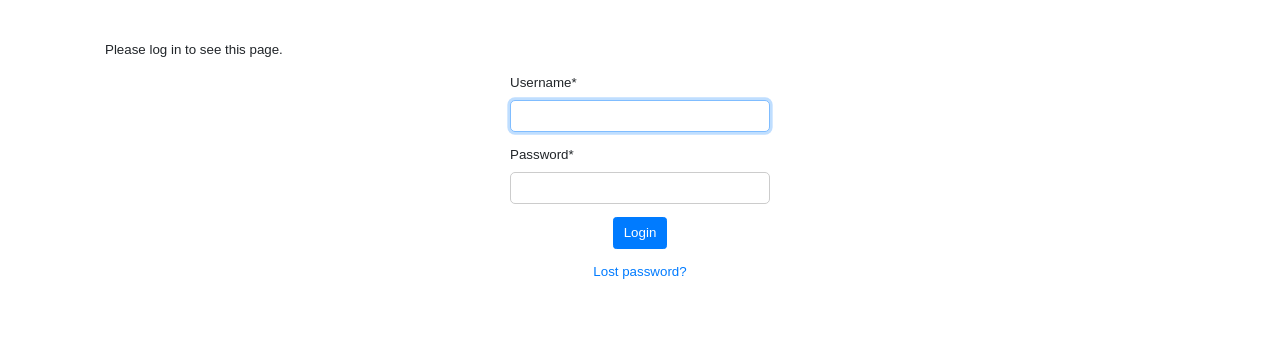
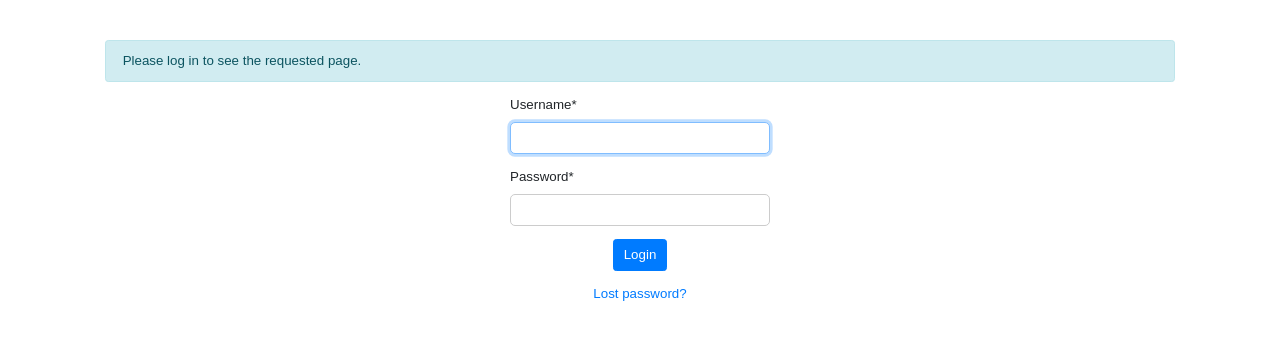
Before and after one commit to motlib/dbloc, a Django app: page /accounts/login/?next=/plan/1/select_tp/1 in a window 1280 px wide. Shown: the part 47-387 px from the top of the page. Run offline with Django 3.2, Linux system fonts and the light colour scheme; some libraries are stand-ins or nearby versions.

Commit message:
Use bootstrap alerts for login related messages

```diff
--- a/loc/templates/registration/login.html
+++ b/loc/templates/registration/login.html
@@ -9,10 +9,12 @@
 
 {% if next %}
 {% if user.is_authenticated %}
-<p>Your account doesn't have access to this page. To proceed,
-  please login with an account that has access.</p>
+<p class="alert alert-danger">
+  Your account doesn't have access to this page. To proceed, please login with
+  an account that has access.
+</p>
 {% else %}
-<p>Please log in to see this page.</p>
+<p class="alert alert-info">Please log in to see the requested page.</p>
 {% endif %}
 {% endif %}
 
```
